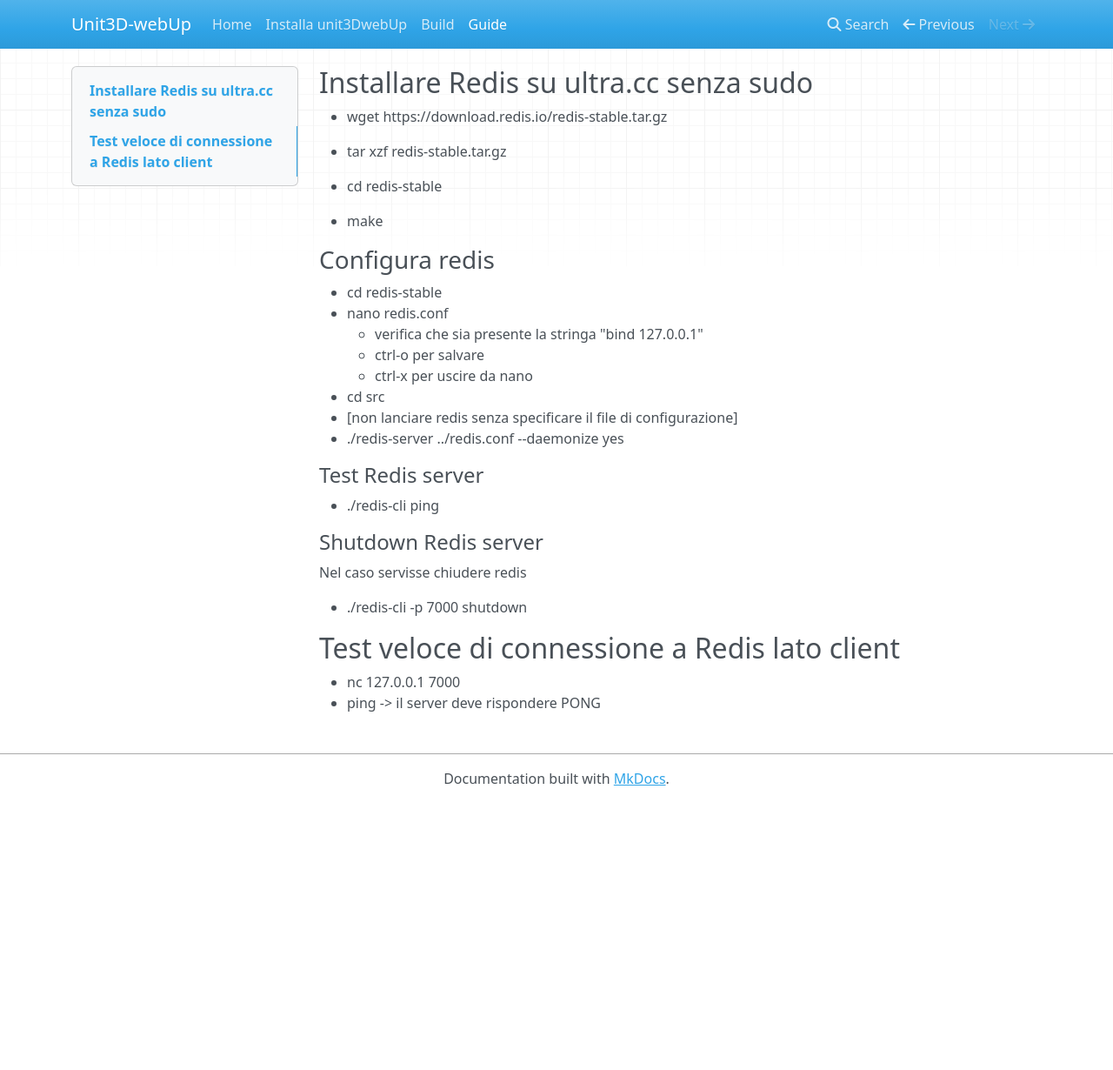
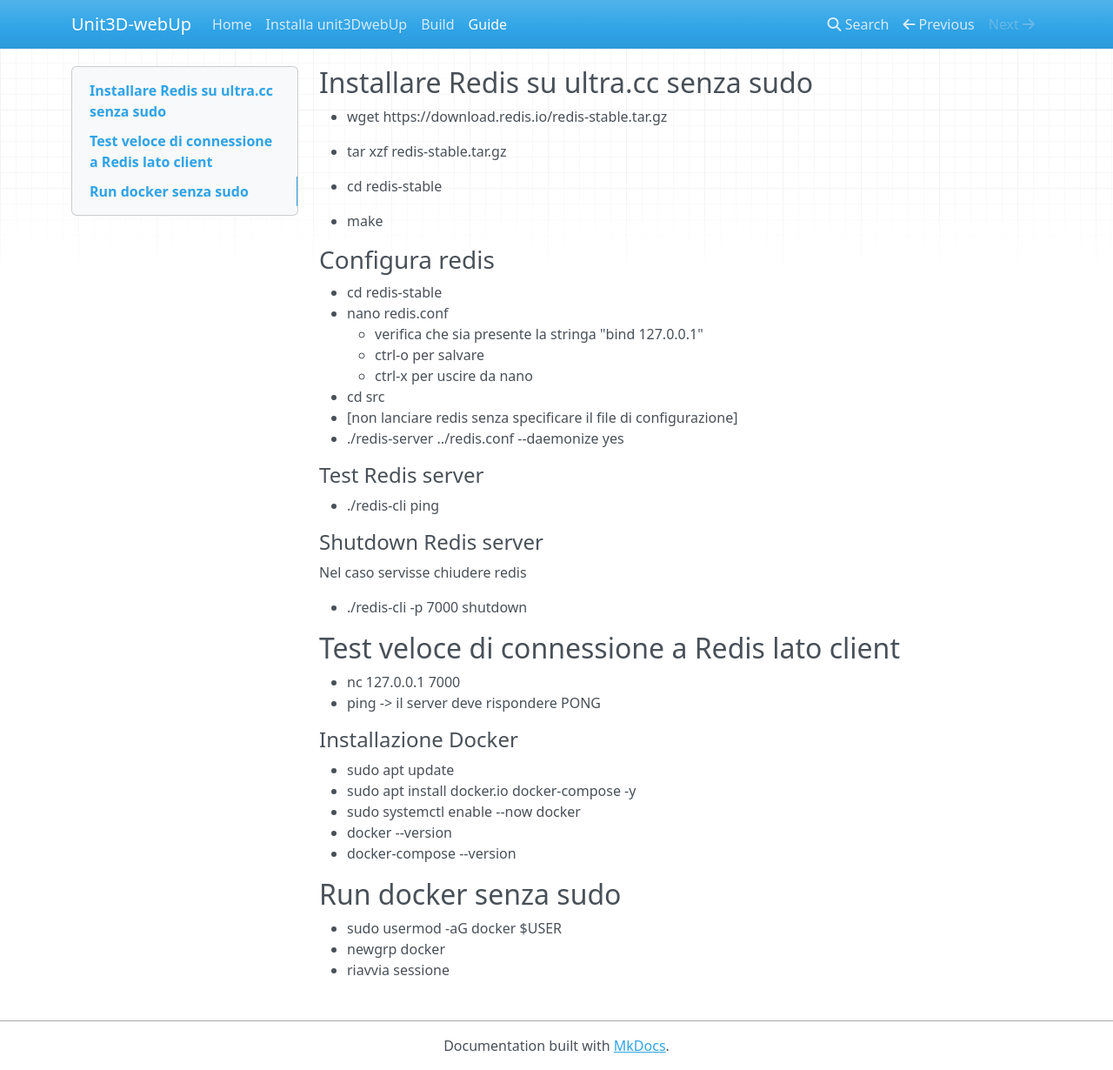
Before and after one commit to 31December99/Unit3DWebUp, an MkDocs documentation site: the page built from unit3dwup/docs/docs/guide.md, in a window 1280 px wide and 1230 px high. Shown: the whole window at 87% size. Built offline with MkDocs 1.6.1, drawn with Linux system fonts in a browser that asks for light colours; nearby versions of some CDN libraries.

Commit message:
update docs

```diff
--- a/unit3dwup/docs/docs/guide.md
+++ b/unit3dwup/docs/docs/guide.md
@@ -33,3 +33,18 @@
 
 - nc 127.0.0.1 7000
 - ping -> il server deve rispondere PONG
+
+
+#### Installazione Docker
+
+- sudo apt update
+- sudo apt install docker.io docker-compose -y
+- sudo systemctl enable --now docker
+- docker --version
+- docker-compose --version
+
+## Run docker senza sudo
+
+- sudo usermod -aG docker $USER
+- newgrp docker
+- riavvia sessione
```
Also changed, not shown: unit3dwup/docs/docs/install.md (+3 -5 lines).
